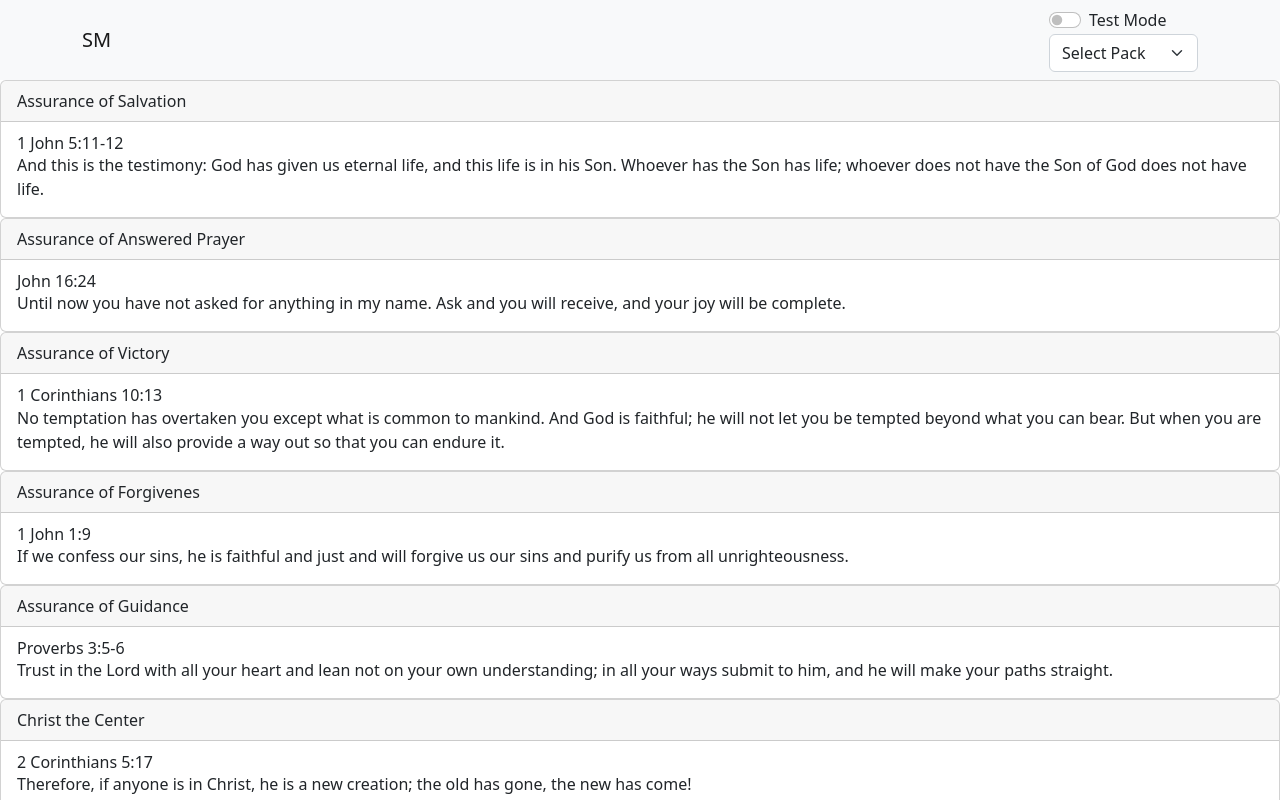
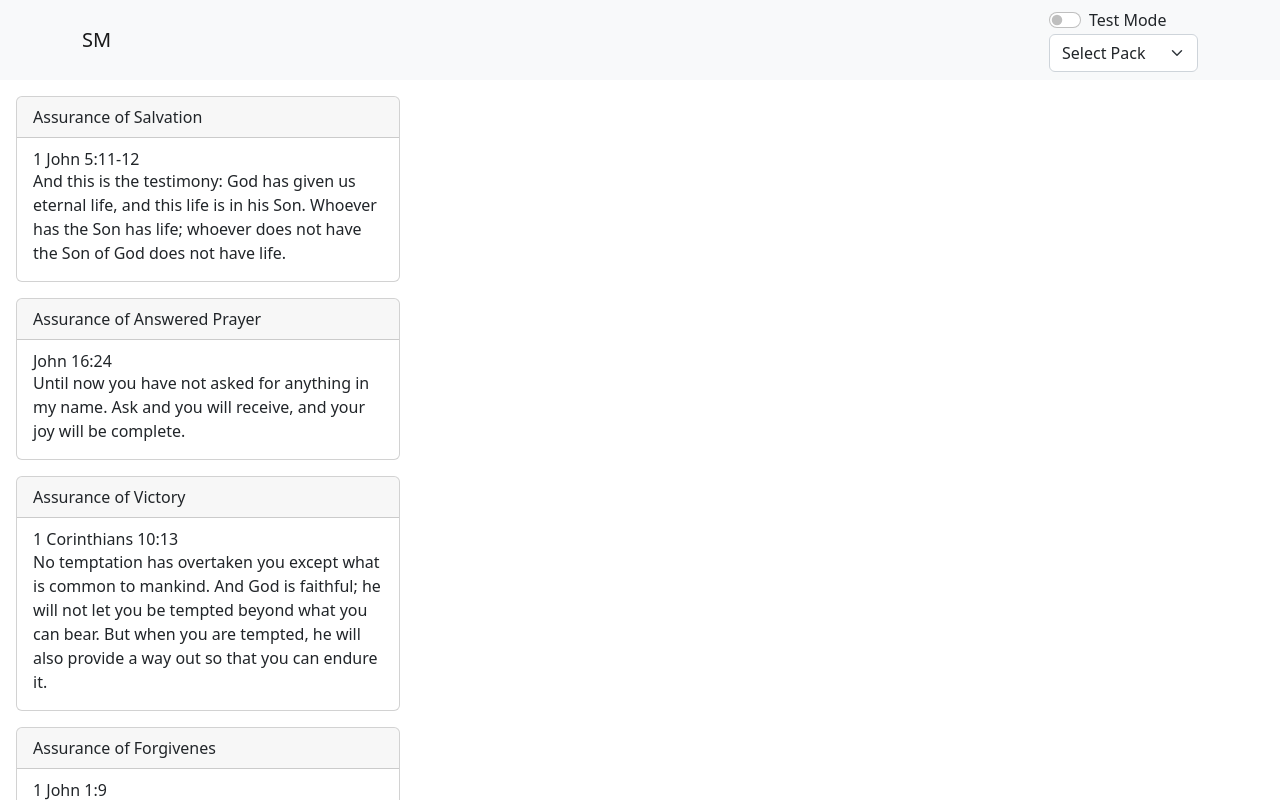
Before and after one commit to seanang99/sm-cards, a React (Create React App) app: page / in a window 1280 px wide. Shown: the top 800 px of the page. Built offline with nearby package versions, Linux system fonts and the light colour scheme.

Commit message:
Add styles for Cards component

```diff
--- a/src/components/Cards/Cards.jsx
+++ b/src/components/Cards/Cards.jsx
@@ -3,11 +3,13 @@ import Button from 'react-bootstrap/Button';
 import Card from 'react-bootstrap/Card';
 import Form from 'react-bootstrap/Form';
 
+import './style.scss';
+
 const Cards = (props) => {
     const { title, subtitle, content, test } = props;
 
     return (
-        <Card>
+        <Card className={test ? "card__test" : ""}>
             {test ?
                 <>
                     <Card.Header>{subtitle}</Card.Header>
--- a/src/components/Cards/style.scss
+++ b/src/components/Cards/style.scss
@@ -0,0 +1,18 @@
+.card {
+    min-height: 10rem;
+    max-width: 24rem;
+    margin: 1rem;
+
+    &__test {
+        width: 24rem;
+    }
+}
+
+.form-input {
+    min-width: 18rem;
+    margin-bottom: 1rem;
+}
+
+.form-button {
+    margin-right: 0.4rem;
+}
```
